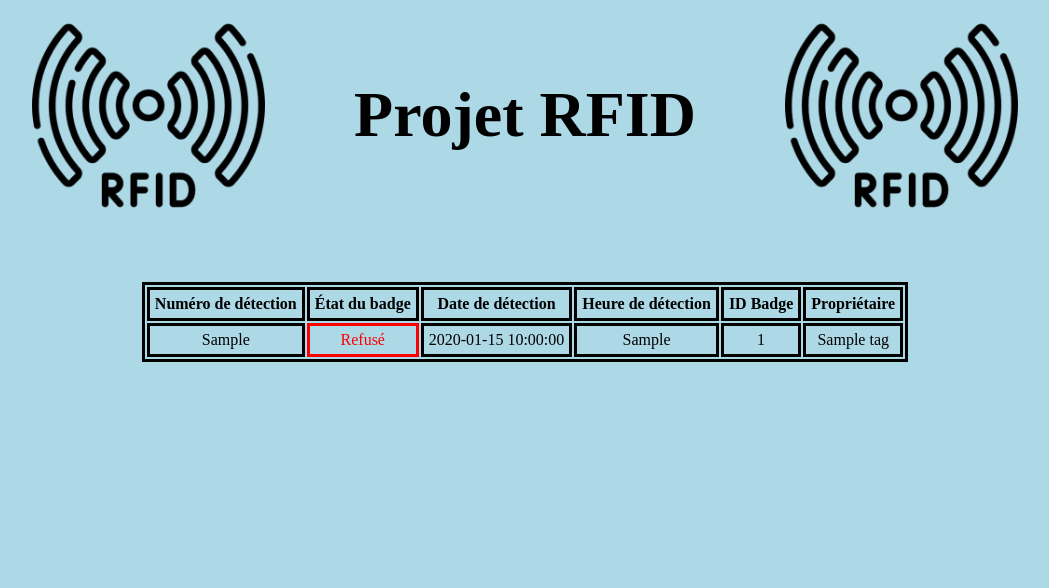
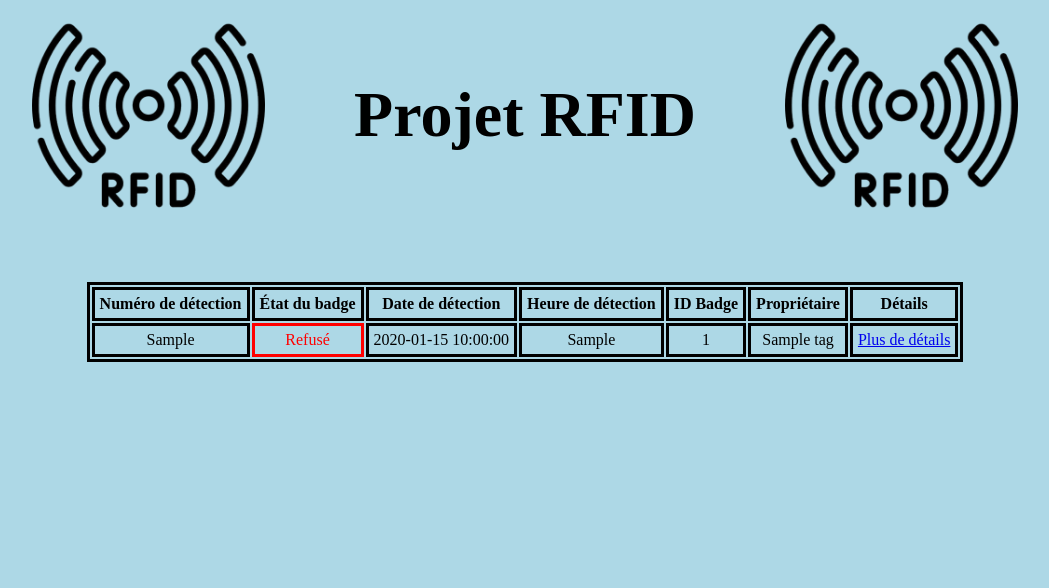
Before and after one commit to chenbast/projet_td, a PHP site: page /projet.php in a window 1280 px wide. Shown: the part 59-647 px from the top of the page, without its empty margins (115-1164 px from the left). Run offline with PHP 8.4, Linux system fonts and the light colour scheme; tables that the repository leaves empty or names only in its code hold one stand-in row (values such as "Sample post").

Commit message:
rajout d'une colonne sur la page web pour ajouter plus de détails à voir

```diff
--- a/web/projet.js
+++ b/web/projet.js
@@ -13,6 +13,5 @@ document.addEventListener("DOMContentLoaded", function() {
     }
     for (let i = 0;i< badges.length; i++)
         verifierBadge(i);
-
 }
 );
--- a/web/projet.php
+++ b/web/projet.php
@@ -4,7 +4,6 @@
     <meta charset="utf-8">
     <title>Projet RFID</title>
     <link rel="stylesheet" href="projet.css">
-    <script src="projet.js"></script>
   </head>
   <body>
     <div id="mainflex">
@@ -22,6 +21,7 @@
             <th>Heure de détection</th>
             <th>ID Badge</th>
             <th>Propriétaire</th>
+            <th>Détails</th>
           </tr>
         </thead>
 
@@ -42,7 +42,11 @@
 
           echo '<td>'.$row['id_tag'].'</td>';
 
-          echo '<td>'.$row['nom'].'</td></tr>';
+          echo '<td>'.$row['nom'].'</td>';
+
+          echo '<td><a href="details.php?num_detec='.$row['num_detec'].'">Plus de détails</a></td>';
+
+          echo '</tr>';
         }
         ?>
         </tbody>
@@ -50,4 +54,5 @@
     </table>
 
     </body>
+    <script src="projet.js"></script>
 </html>
```
